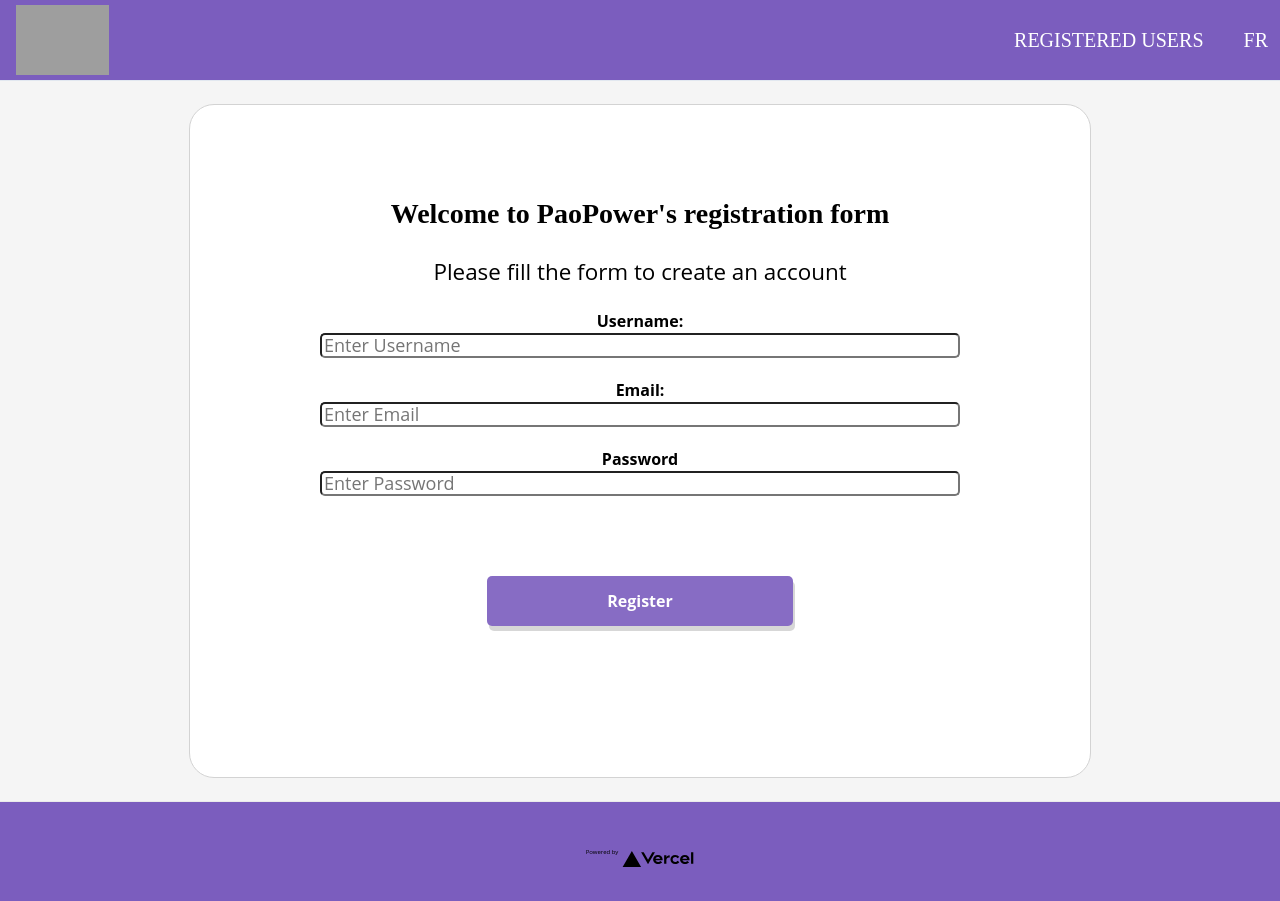
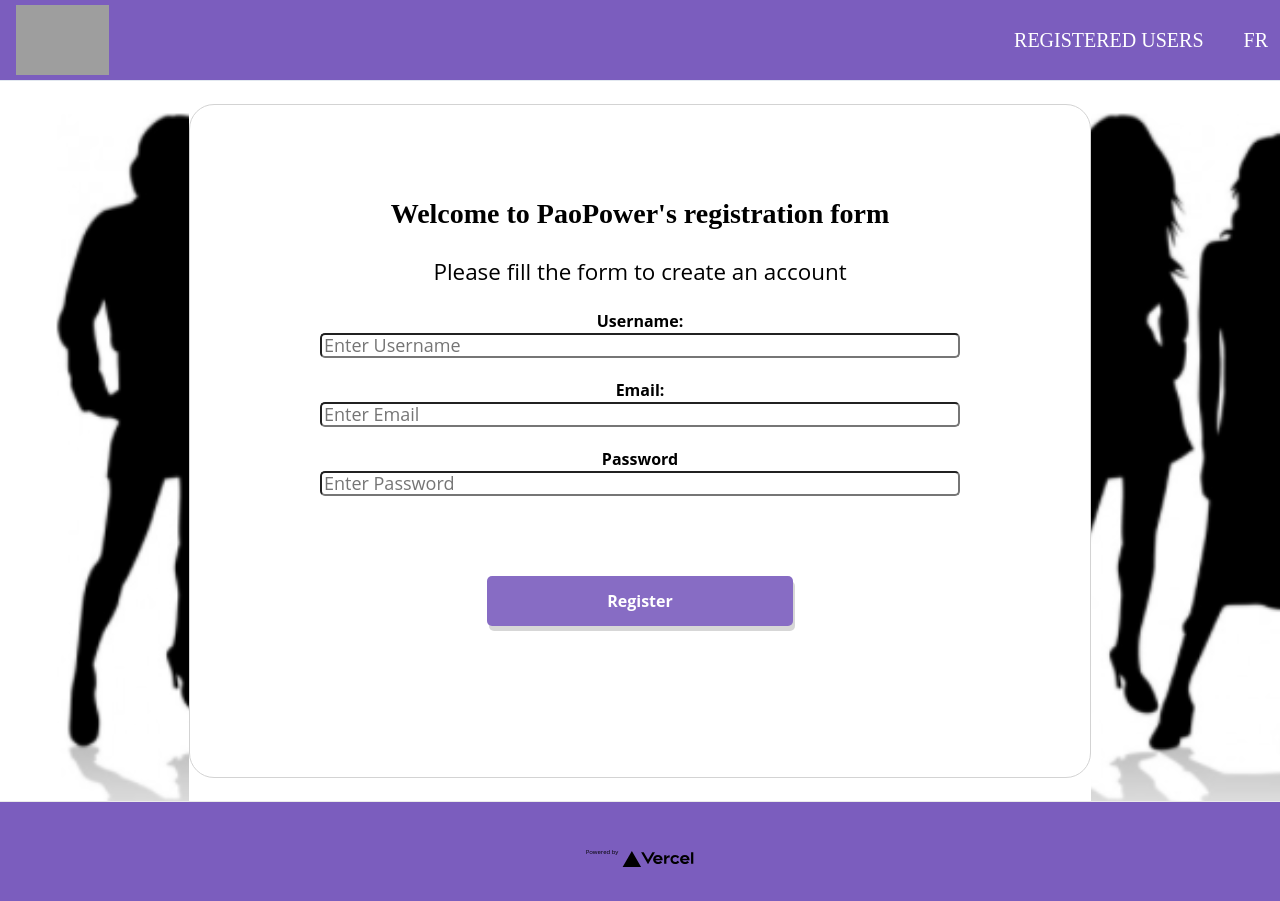
Before and after one commit to arielleon24/PaoPower-TS, a Next.js app: page / in a window 1280 px wide. Built offline with nearby package versions, Linux system fonts and the light colour scheme; grey boxes are pictures that could not be loaded.

Commit message:
added background

```diff
--- a/component/Form.tsx
+++ b/component/Form.tsx
@@ -2,7 +2,6 @@ import Image from 'next/image'
 import styles from '../styles/Home.module.css'
 import data from '../component/data.json'
 import { useForm } from 'react-hook-form'
-import { useState } from 'react'
 import axios from 'axios';
 import { users } from '../data'
 
--- a/styles/Home.module.css
+++ b/styles/Home.module.css
@@ -1,4 +1,6 @@
 .container {
+  background-image: url('../public/background.png');
+  background-size: contain;
   min-height: 90vh;
   /* padding: 0 0.5rem; */
   display: flex;
```
